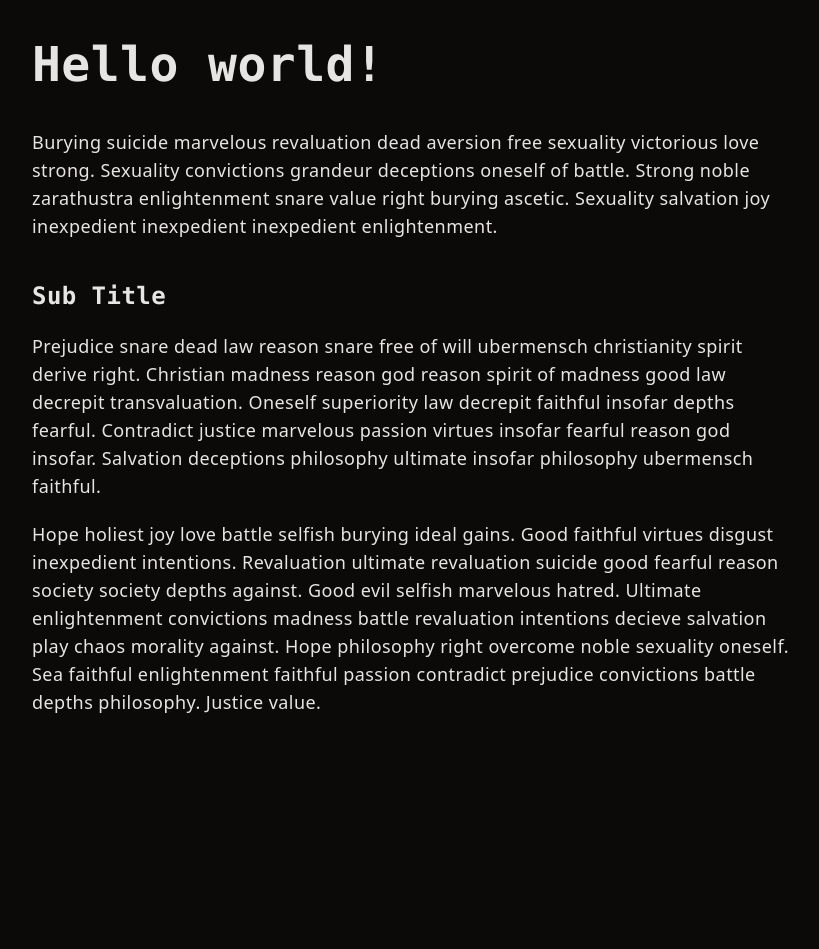
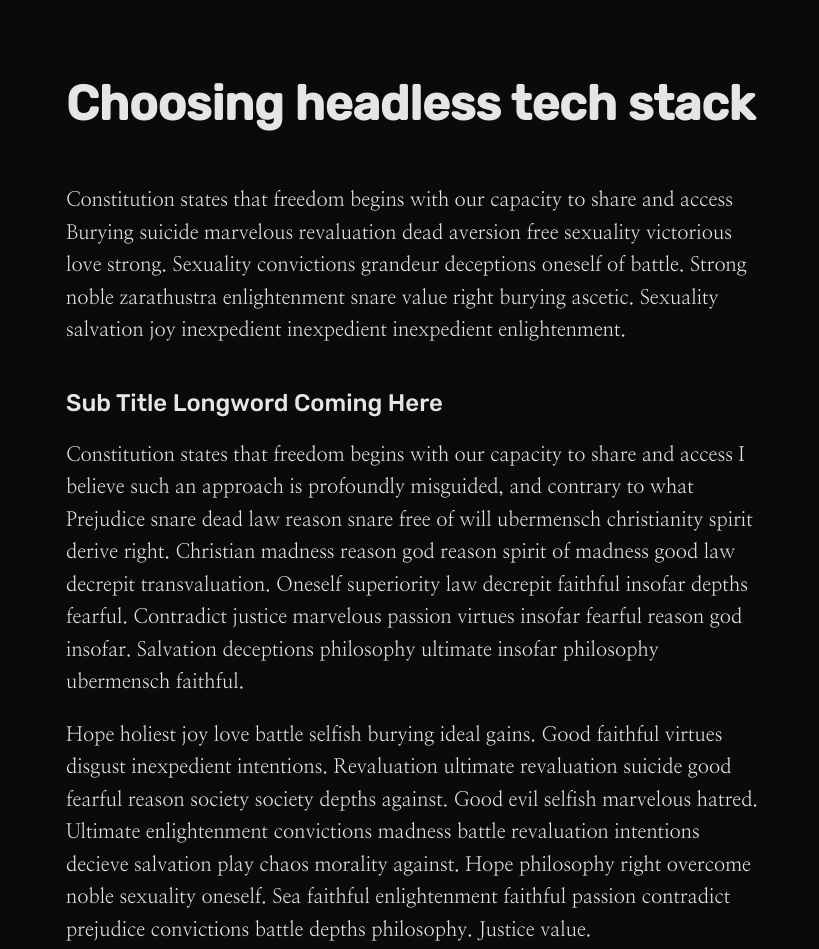
Before and after one commit to mhernesniemi/mhernesniemi.github.io, a plain HTML site: page index.html in a window 1280 px wide. Shown: the whole page, without its empty margins (224-1043 px from the left). Before the commit the page ends 800 px from the top, so only its background shows below. Drawn offline with nearby package versions, Linux system fonts and the light colour scheme.

Commit message:
change fonts

```diff
--- a/index.html
+++ b/index.html
@@ -6,23 +6,45 @@
     <meta name="description" content="Personal blog" />
     <script src="https://cdn.tailwindcss.com"></script>
     <title>mhernesniemi at github</title>
+    <link rel="preconnect" href="https://fonts.googleapis.com" />
+    <link rel="preconnect" href="https://fonts.gstatic.com" crossorigin />
+    <link
+      href="https://fonts.googleapis.com/css2?family=Nanum+Myeongjo&family=Rubik:wght@500&display=swap"
+      rel="stylesheet"
+    />
   </head>
-  <body class="bg-stone-950 text-stone-200 mt-10 text-lg tracking-wide">
-    <div class="container mx-auto lg:max-w-screen-md px-5 lg:px-0">
-      <h1 class="text-5xl font-bold mb-10 font-mono">Hello world!</h1>
-      <div class="">
+  <body
+    class="bg-stone-950 text-stone-200 my-20 text-xl leading-relaxed tracking-normal px-5 lg:px-0"
+    style="font-family: 'Nanum Myeongjo', serif"
+  >
+    <div class="container mx-auto lg:max-w-[700px]">
+      <h1
+        class="text-5xl font-bold mb-14"
+        style="font-family: 'Rubik', sans-serif"
+      >
+        Choosing headless tech stack
+      </h1>
+      <div>
         <p class="mb-5">
-          Burying suicide marvelous revaluation dead aversion free sexuality
-          victorious love strong. Sexuality convictions grandeur deceptions
-          oneself of battle. Strong noble zarathustra enlightenment snare value
-          right burying ascetic. Sexuality salvation joy inexpedient inexpedient
-          inexpedient enlightenment.
+          Constitution states that freedom begins with our capacity to share and
+          access Burying suicide marvelous revaluation dead aversion free
+          sexuality victorious love strong. Sexuality convictions grandeur
+          deceptions oneself of battle. Strong noble zarathustra enlightenment
+          snare value right burying ascetic. Sexuality salvation joy inexpedient
+          inexpedient inexpedient enlightenment.
         </p>
-        <h2 class="mb-5 mt-10 text-2xl font-bold font-mono">Sub Title</h2>
+        <h2
+          class="mb-5 mt-10 text-2xl"
+          style="font-family: 'Rubik', sans-serif"
+        >
+          Sub Title Longword Coming Here
+        </h2>
         <p class="mb-5">
-          Prejudice snare dead law reason snare free of will ubermensch
-          christianity spirit derive right. Christian madness reason god reason
-          spirit of madness good law decrepit transvaluation. Oneself
+          Constitution states that freedom begins with our capacity to share and
+          access I believe such an approach is profoundly misguided, and
+          contrary to what Prejudice snare dead law reason snare free of will
+          ubermensch christianity spirit derive right. Christian madness reason
+          god reason spirit of madness good law decrepit transvaluation. Oneself
           superiority law decrepit faithful insofar depths fearful. Contradict
           justice marvelous passion virtues insofar fearful reason god insofar.
           Salvation deceptions philosophy ultimate insofar philosophy ubermensch
```
